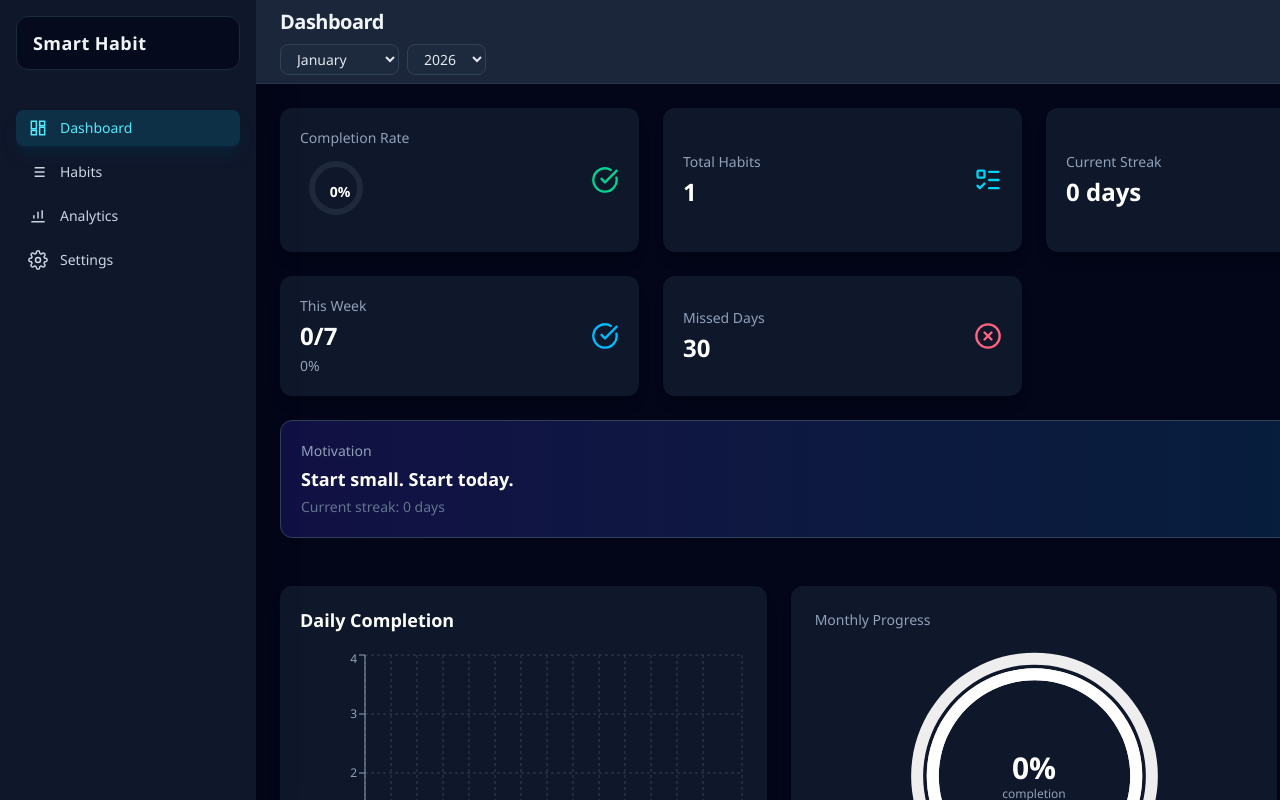
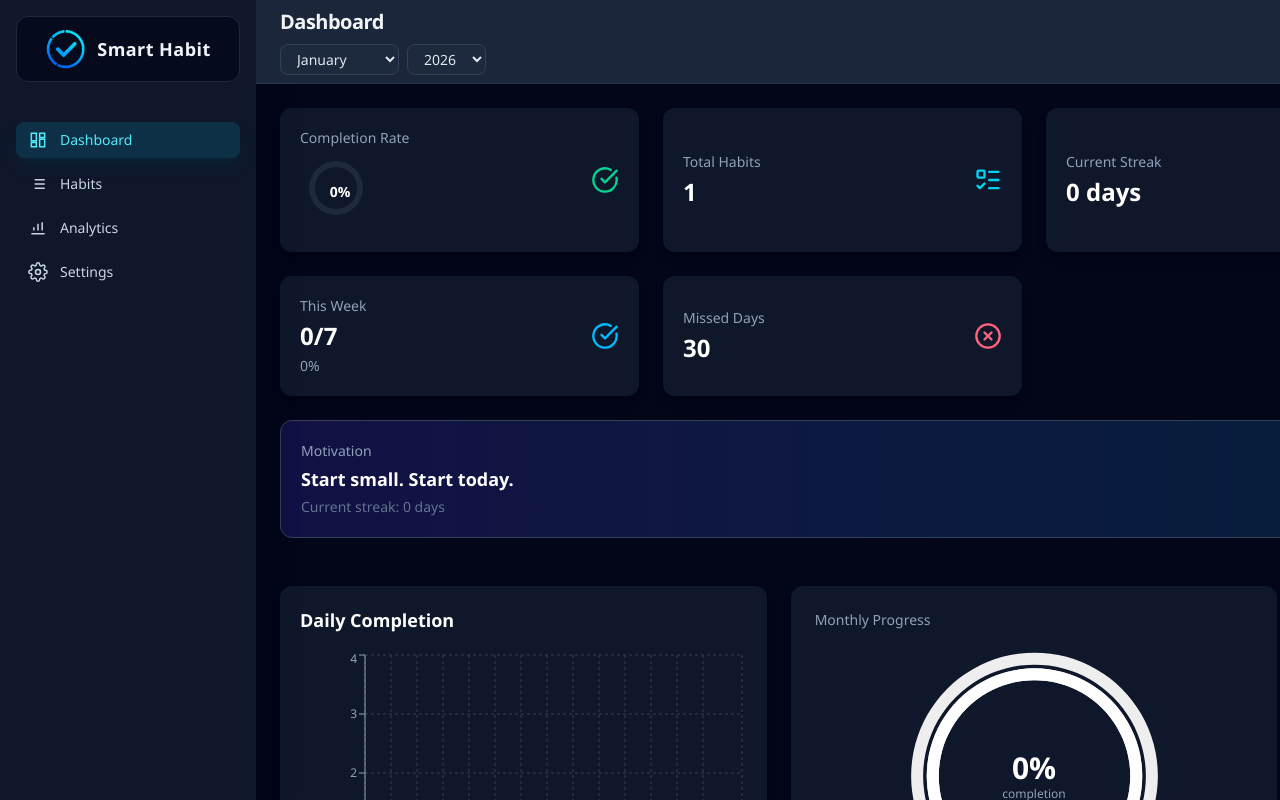
Before and after one commit to kumarsai12383/habit-tracker, a React (Vite) app: page / in a window 1280 px wide. Shown: the top 800 px of the page. Built offline with nearby package versions, Linux system fonts and the light colour scheme.

Commit message:
added logo

```diff
--- a/src/components/Sidebar.jsx
+++ b/src/components/Sidebar.jsx
@@ -1,5 +1,5 @@
 import { motion } from "framer-motion";
-
+import logo from "../assets/Smart Habit Logo.png";
 const navItems = [
   {
     label: "Dashboard",
@@ -67,7 +67,8 @@ const navItems = [
 function Sidebar() {
   return (
     <aside className="fixed left-0 top-0 h-screen w-64 bg-slate-900 p-4 text-slate-200 shadow-2xl shadow-black/30">
-      <div className="mb-10 rounded-xl border border-slate-800 bg-slate-950/70 px-4 py-3">
+      <div className="mb-10 rounded-xl border border-slate-800 bg-slate-950/70 px-4 py-3 flex items-center gap-3 justify-center">
+        <img src={logo} alt="Logo" className="w-10 h-10 object-contain" />
         <p className="text-lg font-semibold tracking-wide text-slate-100">
           Smart Habit
         </p>
```
Also changed, not shown: src/assets/Smart Habit Logo.png (added).
